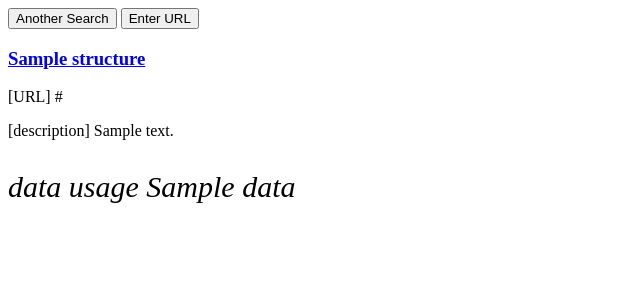
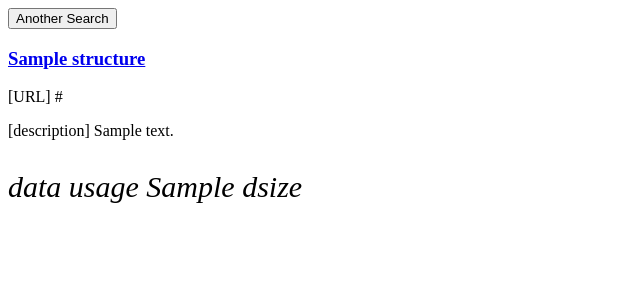
Before and after one commit to sofianguy/puggle.me, a Flask app: template templates/bingresult.html in a window 1280 px wide. Shown: the top 300 px of the page, without its empty margins (0-640 px from the left). Run offline with Flask 2, Linux system fonts and the light colour scheme; the template is opened without the code that fills it: most values are stand-ins (such as "Sample title", 1, 10 or a date in 2020).

Commit message:
Deleted URL search box feature. Just going to have one search box. Some searches return errors.

```diff
--- a/server.py
+++ b/server.py
@@ -13,41 +13,17 @@ from sqlalchemy import update
 import sqlite3
 conn = sqlite3.connect('datauseresult.db') #connects to database called 'websizeresult'
 
-
 app = Flask(__name__)
 
 @app.route('/')
-def homepage():
-
-	return render_template('homepage.html')
-
-@app.route('/data-result')
-def dataoutcome():
-	user_input_url = request.args.get("url-input")
-	website_url = "https://" + user_input_url
-	data_measure = measure("https://" + user_input_url) #calling measure() function
-	data_datetime = datetime.utcnow()
-
-	#if not a website url, show error "not a website url"
-	#if it IS a url, do a Bing search
-	# if ".com" not in user_input_url:
-	# 	error_message = "That is not a url"
-
-	user_input_to_db = Result(url = website_url, size = data_measure, datetime=data_datetime)
-	db.session.add(user_input_to_db)
-	db.session.commit()
-
-	return render_template('data-result.html', website_url = website_url,
-		data_measure = data_measure, )
-
-@app.route('/bingHomepage')
 def bingsearch():
 
 	return render_template('bingsearchhome.html')
 
-@app.route('/bingResult')
+@app.route('/result')
 def bingResult():
 	bing_input = request.args.get("bing_input")
+	#bing_input is unicode
 	search_input = str(bing_input)
 	search_list = search(search_input)
 
@@ -57,12 +33,12 @@ def bingResult():
 		'title': s.title,
 		'url': s.url,
 		'description': s.description,
-		'data': measure(s.url)
+		'dsize': measure(s.url)
 		})
 
 	for i in page_data_structure_2:
 		bing_result_url_db = i['url']
-		bing_result_data_db = i['data']
+		bing_result_data_db = i['dsize']
 		bing_result_datetime_db = datetime.utcnow()
 
 		bing_result_to_db = Result(url = bing_result_url_db, size = bing_result_data_db,
@@ -73,7 +49,6 @@ def bingResult():
 	return render_template('bingresult.html', page_data_structure = page_data_structure_2)
 
 
-
 if __name__ == '__main__':
 	# debug=True gives us error messages in the browser and also "reloads" our web app
 	# if we change the code.
@@ -81,7 +56,6 @@ if __name__ == '__main__':
 	connect_to_db(app)
 	app.run(debug=True)
 
-
 	# Use the DebugToolbar
 	# DebugToolbarExtension(app)
 
--- a/templates/base.html
+++ b/templates/base.html
@@ -1,7 +1,7 @@
 <!DOCTYPE html>
 <html>
 	<head>
-		<title>Data Scrapy</title>
+		<title>DigDog</title>
 
 		<link rel="stylesheet" type="text/css" href="../static/project.css">
 	</head>
--- a/templates/bingresult.html
+++ b/templates/bingresult.html
@@ -1,15 +1,14 @@
 {% extends 'base.html' %}
 {% block content %}
 
-<a href="/bingHomepage"><button type='button' id='binghomepage'>Another Search</button></a>
-<a href="/"><button type='button' id='homepage'>Enter URL</button></a>
-<!-- title, description, url, kb -->
+<a href="/"><button type='button' id='binghomepage'>Another Search</button></a>
+
 {% for structure in page_data_structure %}
 
-<h3><a href="{{ structure['url'] }}">{{ structure['title'] }}</a></h3>
-<p>[URL] {{ structure['url'] }}</p>
-<p>[description] {{ structure['description'] }}</p>
-<p id='bing_data_usage'>data usage {{ structure['data'] }}</p>
+	<h3><a href="{{ structure['url'] }}">{{ structure['title'] }}</a></h3>
+	<p>[URL] {{ structure['url'] }}</p>
+	<p>[description] {{ structure['description'] }}</p>
+	<p id='bing_data_usage'>data usage {{ structure['dsize'] }}</p>
 
 {% endfor %}
 
--- a/templates/bingsearchhome.html
+++ b/templates/bingsearchhome.html
@@ -3,12 +3,10 @@
 
 <h1>Welcome</h1>
 
-<form action='/bingResult'>
+<form action='/result'>
 	<input type='text' placeholder='What would you like to search?' name='bing_input'
 	id='bing_input'>
 	<input type='submit' id='submit-button'>
 </form>
-<br>
-<a href="/"><button type='button' id='homepage'>Enter URL</button></a>
 
 {% endblock %}
--- a/templates/homepage.html
+++ b/templates/homepage.html
@@ -7,8 +7,6 @@
 	<input type='text' placeholder='Enter a website: example.com' name='url-input' id='url-input'>
 	<input type='submit' id='submit-button'>
 </form>
-<br>
-<a href="/bingHomepage"><button type='button' id='binghomepage'>Search for something</button></a>
 
 
 {% endblock %}
```
